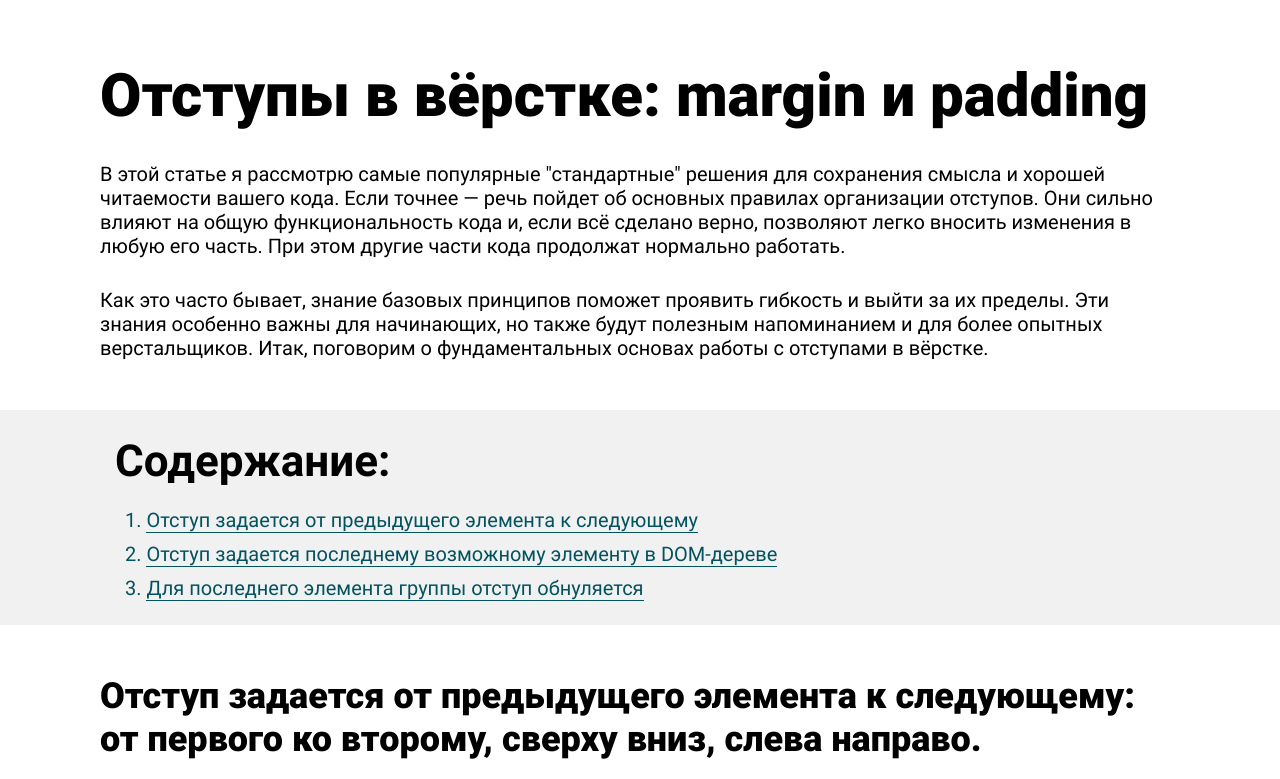
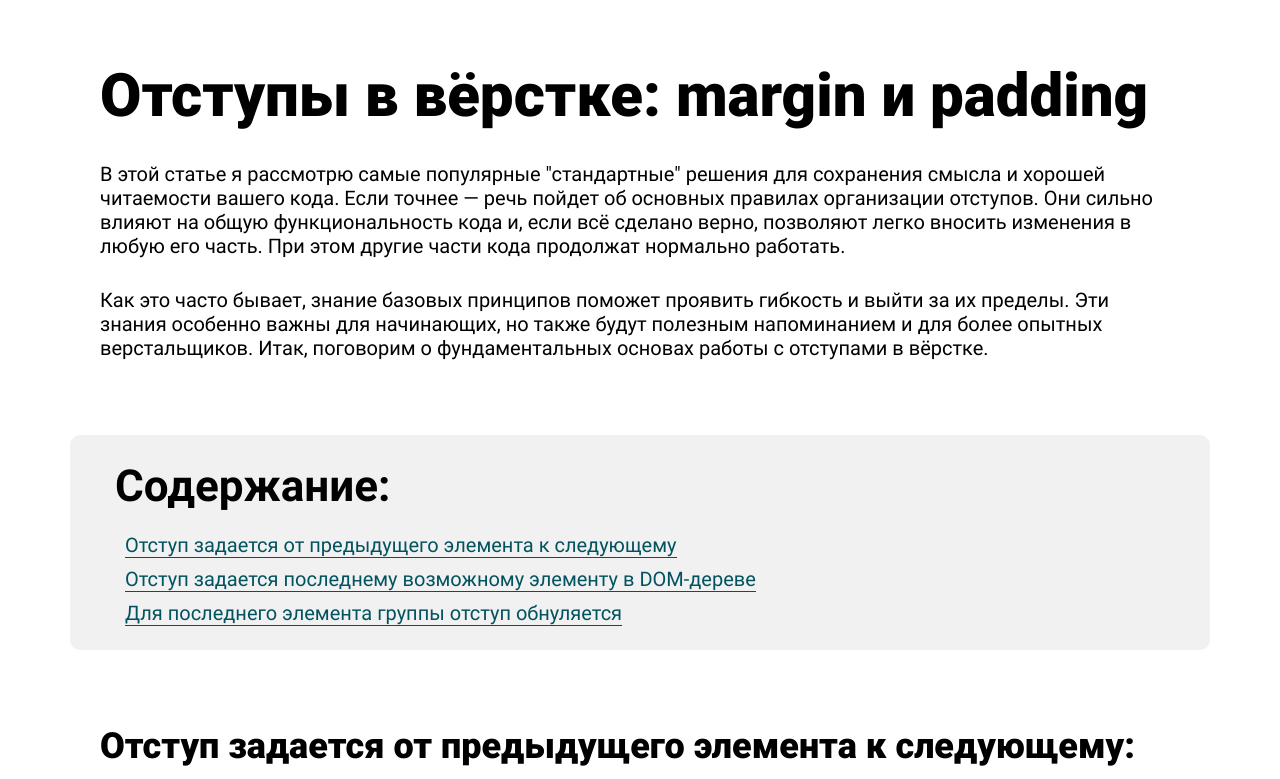
Before and after one commit to K-Nurakhmet/indentation, a plain HTML site: page index.html in a window 1280 px wide. Shown: the top 779 px of the page. Drawn offline with Linux system fonts and the light colour scheme.

Commit message:
container

```diff
--- a/css/fullscreen.css
+++ b/css/fullscreen.css
@@ -1,6 +1,8 @@
 /* ! FULL SCREEN ! */
-.fullscreen {
+.fullscreen__content {
+  padding: 25px 45px;
   background-color: #F1F1F1;
+  border-radius: 10px;
 }
 
 .fullscreen__title {
@@ -11,7 +13,9 @@
 }
 
 .navigation {
-  padding: 0 15px;
+  padding: 25px 45px;
+  background-color: #F1F1F1;
+  border-radius: 10px;
 }
 
 .navigation__list {
--- a/css/global.css
+++ b/css/global.css
@@ -72,3 +72,8 @@ iframe {
   padding: 0 30px;
 	margin: 0 auto;
 }
+
+.container-big {
+  max-width: 1140px;
+  margin: 0 auto;
+}
--- a/index.html
+++ b/index.html
@@ -36,10 +36,10 @@
 
       <!-- ! SECTION ! -->
       <section class="fullscreen section">
-        <div class="container">
+        <div class="container-big">
           <nav class="navigation">
           <h2 class="fullscreen__title">Содержание:</h2>
-          <ol class="navigation__list">
+          <ul class="navigation__list">
             <li class="navigation__item">
               <a class="navigation__link" href="#block"
                 >Отступ задается от предыдущего элемента к следующему</a
@@ -55,7 +55,7 @@
                 >Для последнего элемента группы отступ обнуляется</a
               >
             </li>
-          </ol>
+          </ul>
         </nav>
       </div>
       </section>
@@ -260,7 +260,8 @@
 
       <!--! SECTION !  -->
       <section class="fullscreen section">
-        <div class="container">
+        <div class="container-big">
+          <div class="fullscreen__content">
             <h2 class="fullscreen__title">Подытожим:</h2>
             <ul class="fullscreen__list">
               <li class="fullscreen__item">
@@ -286,6 +287,7 @@
               хорошо знать.
             </p>
           </div>
+          </div>
       </section>
     </main>
 
```
